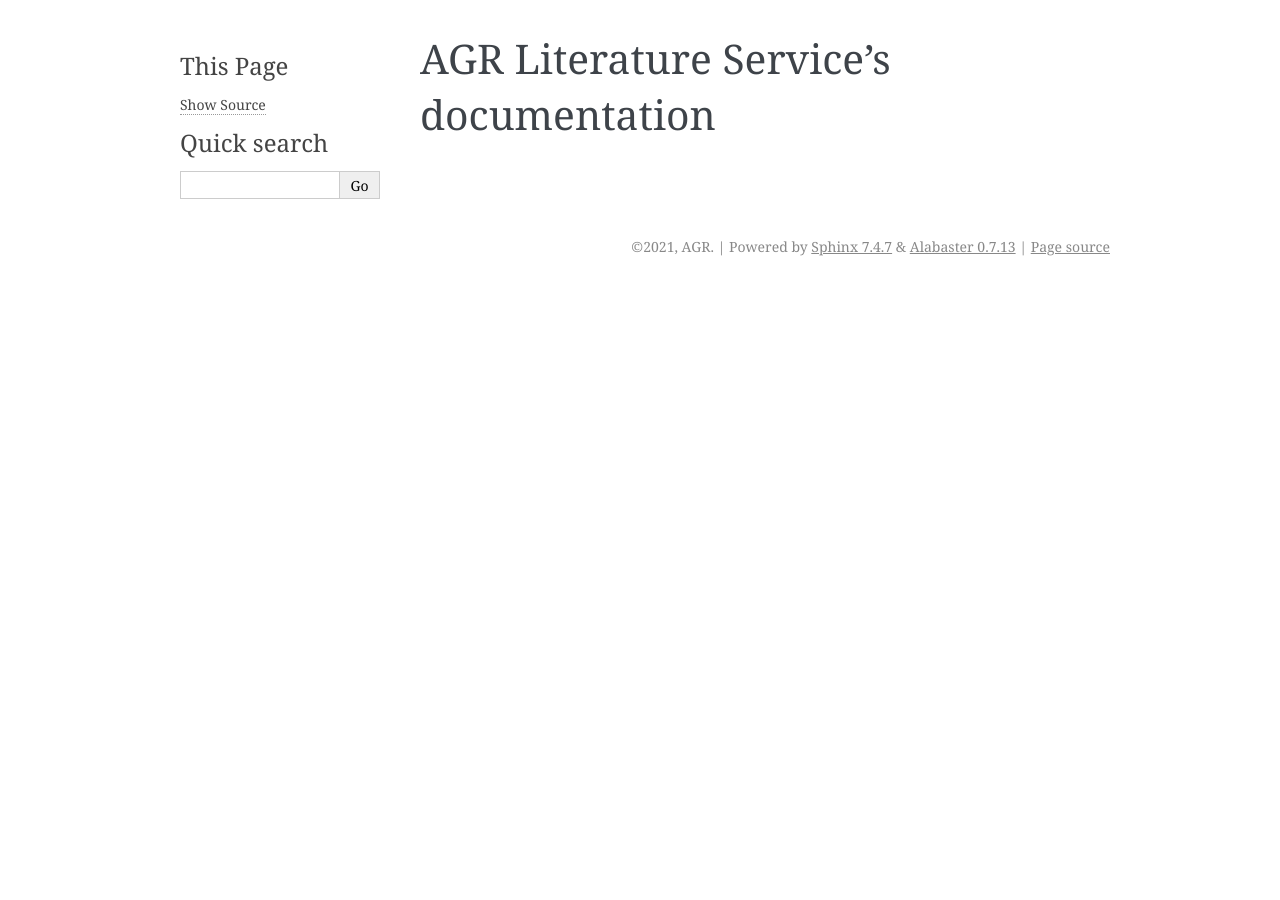
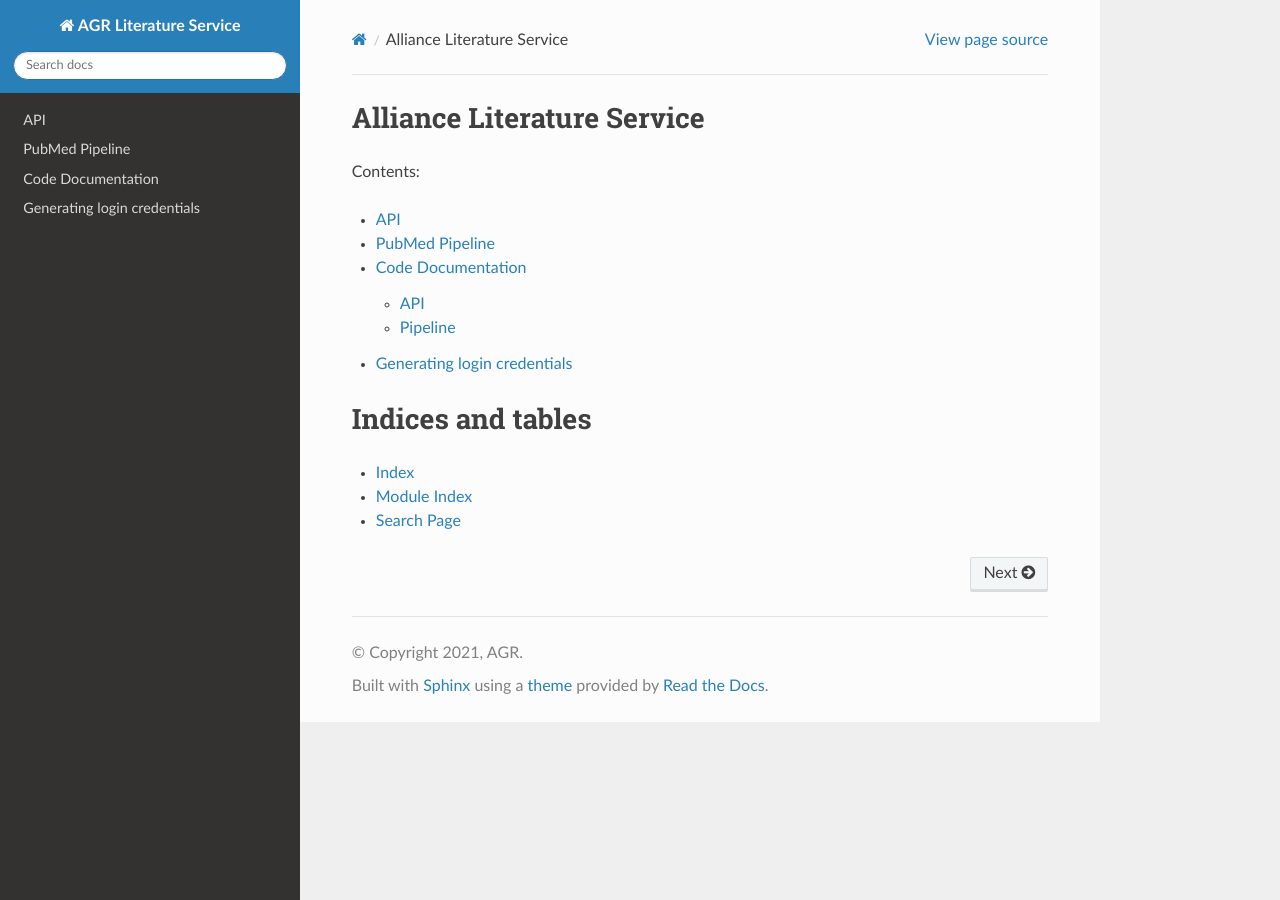
Before and after one commit to alliance-genome/agr_literature_service, a Sphinx documentation site: the page built from docs/source/index.rst, in a window 1280 px wide. Built offline with Sphinx 7.4.7 and the Read the Docs theme 2.0.0, drawn with Linux system fonts in a browser that asks for light colours.

Commit message:
more structure to Sphinx, new theme

````diff
--- /dev/null
+++ b/docs/source/backend_api.rst
@@ -0,0 +1,2 @@
+API
+===
--- /dev/null
+++ b/docs/source/code.rst
@@ -0,0 +1,9 @@
+Code Documentation
+==================
+
+
+.. toctree::
+    :maxdepth: 5
+
+    code_api
+    code_pipeline
--- /dev/null
+++ b/docs/source/code_api.rst
@@ -0,0 +1,2 @@
+API
+===
--- /dev/null
+++ b/docs/source/code_pipeline.rst
@@ -0,0 +1,2 @@
+Pipeline
+========
--- a/docs/source/conf.py
+++ b/docs/source/conf.py
@@ -15,6 +15,7 @@ import os
 import sys
 sys.path.insert(0, os.path.abspath('.'))
 sys.path.insert(0, os.path.abspath('../src'))
+sys.path.insert(0, os.path.abspath('../backend/'))
 
 # -- Project information -----------------------------------------------------
 
@@ -32,9 +33,16 @@ release = '0.0.1'
 # extensions coming with Sphinx (named 'sphinx.ext.*') or your custom
 # ones.
 extensions = [
-    "myst_parser",
-    "sphinx.ext.autodoc",
+    'sphinx.ext.autodoc',
+    'sphinx.ext.doctest',
+    'sphinx.ext.todo',
+    'sphinx.ext.coverage',
+    'sphinx.ext.mathjax',
+    'sphinx.ext.ifconfig',
+    'sphinx.ext.viewcode',
+    'sphinx.ext.todo'
 ]
+
 
 source_suffix = {
     '.rst': 'restructuredtext',
@@ -47,5 +55,7 @@ exclude_patterns = ["_build", "Thumbs.db", ".DS_Store", ".venv"]
 
 
 # -- Options for HTML output -------------------------------------------------
-html_theme = 'alabaster'
+# html_theme = 'alabaster'
+html_theme = 'sphinx_rtd_theme'
 html_static_path = ['_static']
+pygments_style = 'sphinx'
--- a/docs/source/index.md
+++ /dev/null
@@ -1,9 +0,0 @@
-# AGR Literature Service's documentation
-
-
-
-```{toctree}
-:maxdepth: 2
-:caption: "Contents:"
-
-```
--- /dev/null
+++ b/docs/source/index.rst
@@ -0,0 +1,20 @@
+Alliance Literature Service
+===========================
+
+
+Contents:
+
+.. toctree::
+    :maxdepth: 5
+
+    backend_api
+    pubmed_pipeline
+    code
+    login_credentials
+
+Indices and tables
+==================
+
+* :ref:`genindex`
+* :ref:`modindex`
+* :ref:`search`
--- /dev/null
+++ b/docs/source/pubmed_pipeline.rst
@@ -0,0 +1,2 @@
+PubMed Pipeline
+===============
````
Also changed, not shown: docs/source/login_credentials.rst (added, +45 -0 lines).
